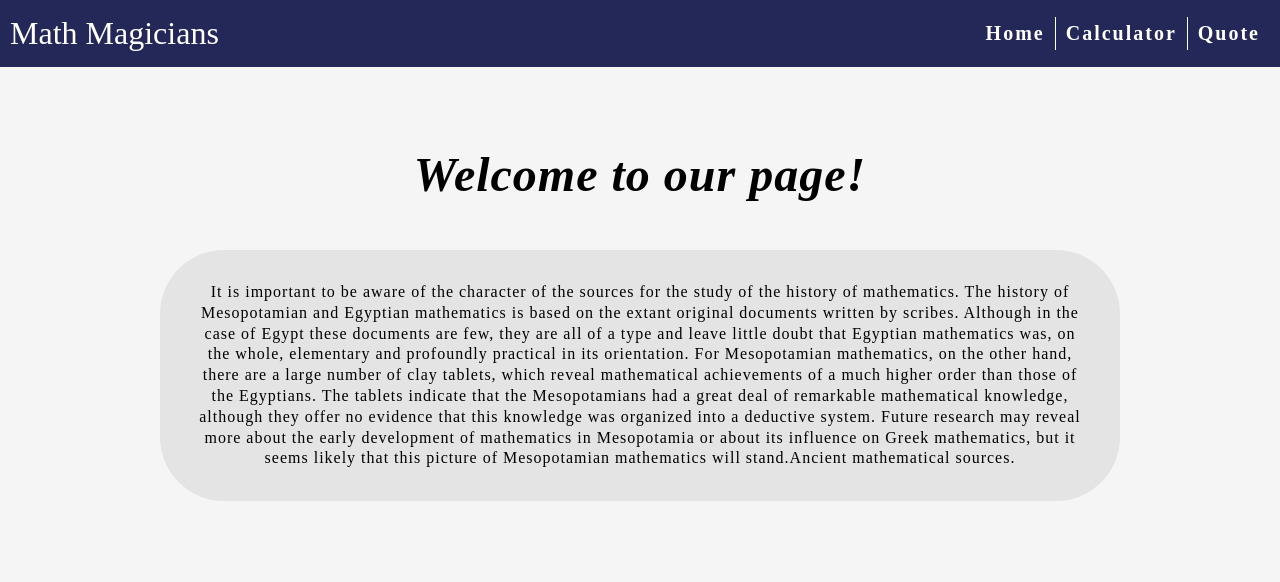
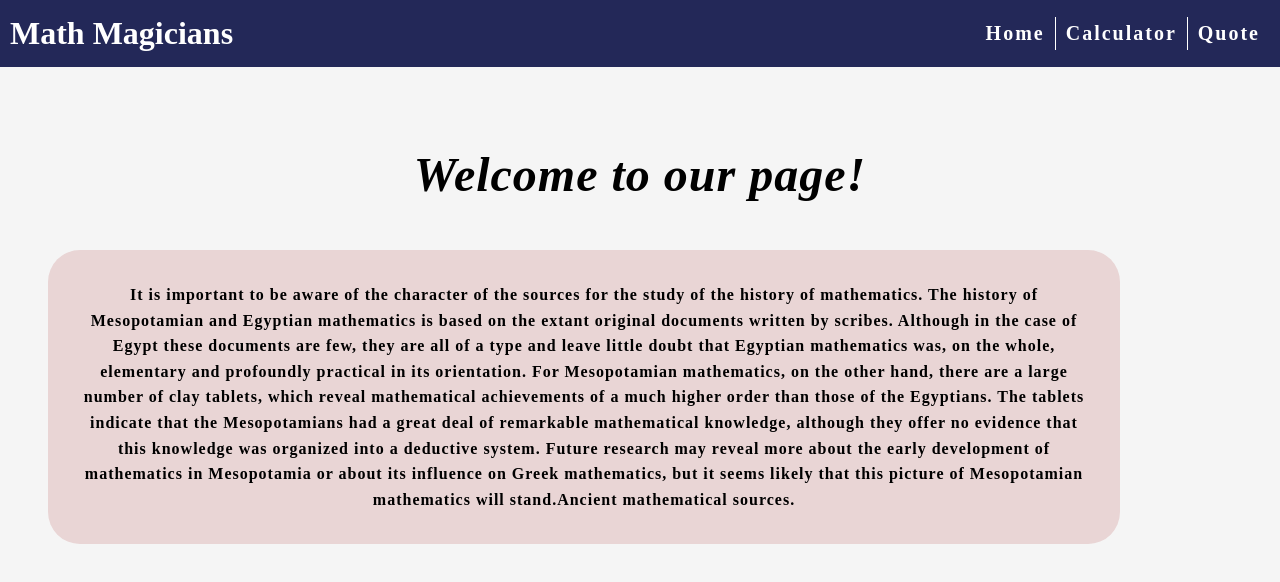
Before and after one commit to Kossi-stack/Math-Magicians, a React (Create React App) app: page / in a window 1280 px wide. Shown: the top 582 px of the page. Built offline with nearby package versions, Linux system fonts and the light colour scheme.

Commit message:
Final touch

```diff
--- a/src/App.css
+++ b/src/App.css
@@ -62,17 +62,18 @@
 }
 
 .container p {
-  margin: 3rem 10rem;
+  margin: 3rem 10rem 3rem 3rem;
   letter-spacing: 1px;
-  background: #e4e4e4;
+  background: #e9d5d5;
   padding: 2rem;
-  border-radius: 4rem;
-  line-height: 1.3rem;
+  border-radius: 2rem;
+  line-height: 1.6rem;
 }
 
 .container h3 {
-  background: #e4e4e4;
+  background: #e9d5d5;
   padding: 1.5rem;
-  margin: 3rem 10rem;
+  margin: 3rem 57rem 3rem 2rem;
   border-radius: 2rem;
+  text-align: start;
 }
--- a/src/components/calculator.css
+++ b/src/components/calculator.css
@@ -1,7 +1,7 @@
 * {
   margin: 0;
   padding: 0;
-  font-weight: 500;
+  font-weight: 700;
 }
 
 .result {
```
